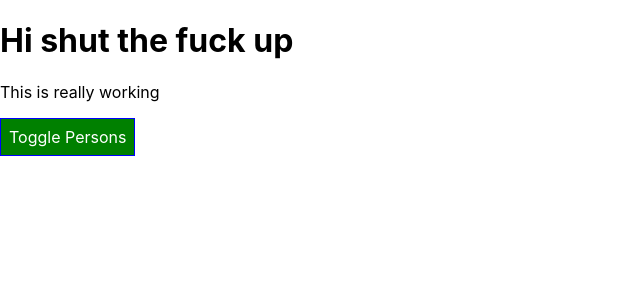
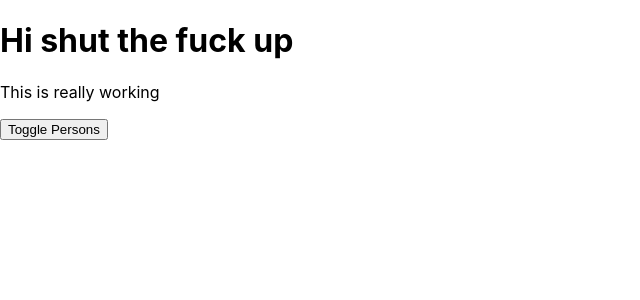
Before and after one commit to LOTINGYI/React_training_route, a React app: page / in a window 1280 px wide. Shown: the top 300 px of the page, without its empty margins (0-640 px from the left). Built offline with nearby package versions, Linux system fonts and the light colour scheme.

Commit message:
Using Pseudo Selectors

```diff
--- a/src/App.css
+++ b/src/App.css
@@ -2,10 +2,35 @@
   text-align: center;
 }
 
-.red{
-  color:red
+.red {
+  color: red;
 }
 
-.bold{
+.bold {
   font-weight: bold;
 }
+
+/* For every button inside the App class */
+.App button {
+  border: 1px solid blue;
+  padding: 16px;
+  background-color: green;
+  font: inherit;
+  color: aquamarine;
+  cursor: pointer;
+}
+
+.App button:hover {
+  background-color: lightgreen;
+  color: black;
+}
+
+.App button.Red {
+  background-color: red;
+  color: white;
+}
+
+.App button.Red:hover {
+  background-color: salmon;
+  color: black;
+}
--- a/src/App.js
+++ b/src/App.js
@@ -60,19 +60,9 @@ class App extends Component {
     })
   }
   render() {
-    const style = {
-      backgroundColor: 'green',
-      color: 'white',
-      font: 'inherit',
-      border: '1px solid blue',
-      padding: '8px',
-      cursor: 'pointer',
-      ':hover': {
-        backgroundColor: 'lightgreen',
-        color: 'black'
-      }
-    }
+
     let persons = null;
+    let btnClass = '';
 
     if (this.state.showPersons) {
       persons = (
@@ -88,11 +78,7 @@ class App extends Component {
         </div>
       )
 
-      style.backgroundColor = 'red'
-      style[':hover'] = {
-        backgroundColor: 'salmon',
-        color: 'black'
-      }
+      btnClass = classes.Red
     }
 
     const assignedClasses = []
@@ -109,7 +95,7 @@ class App extends Component {
         <h1>Hi shut the fuck up</h1>
         <p className={assignedClasses.join(' ')}>This is really working</p>
         <button
-          style={style}
+          className={btnClass}
           onClick={this.togglePersonsHandler}>Toggle Persons</button>
         {this.state.showPersons ? persons : null}
 
--- a/src/Person/Person.js
+++ b/src/Person/Person.js
@@ -1,9 +1,9 @@
 import React from "react";
-import './Person.css'
+import classes from './Person.css'
 const person = (props) => {
 
     return (
-        <div className="Person" >
+        <div className={classes.Person} >
             <p onClick={props.click}>Get the fuck up {props.name} your age is {props.age}!</p>
             <p>{props.children}</p>
             <input type="text" onChange={props.changed} value={props.name}/>
```
